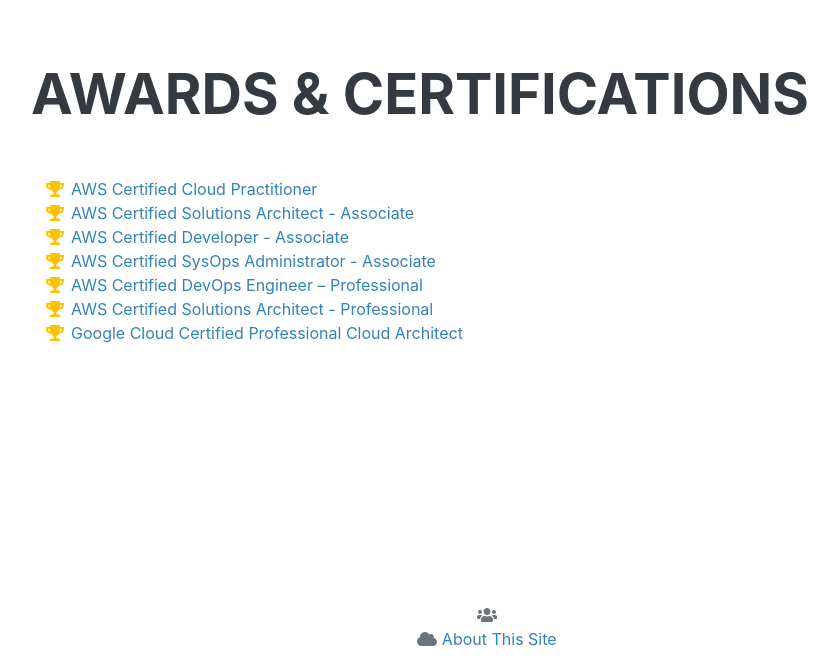
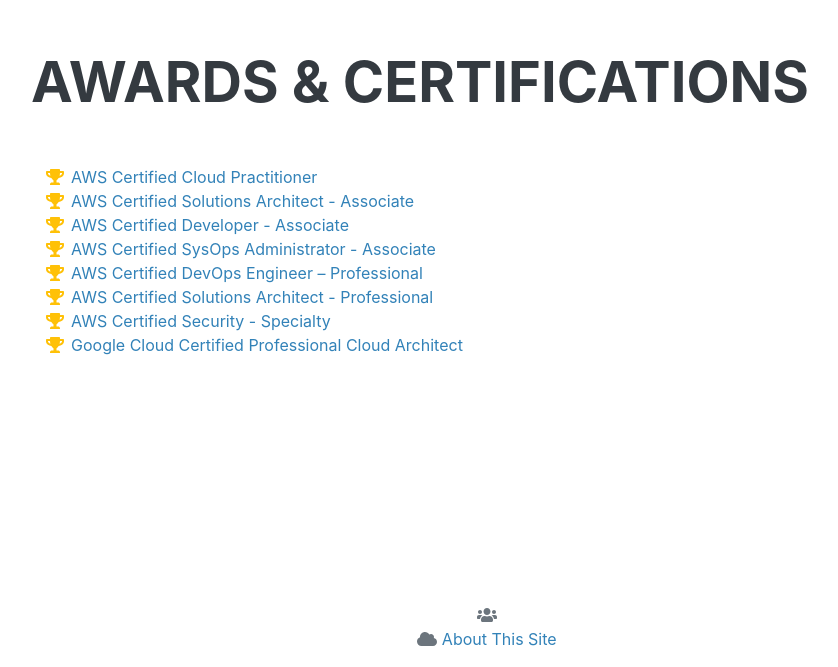
Before and after one commit to mplspunk/cloud-resume-front-end, a website: page index.html in a window 1280 px wide. Shown: the part 2600-3267 px from the top of the page, without its empty margins (289-1127 px from the left). Drawn offline with nearby package versions, Linux system fonts and the light colour scheme; no server answers; a web font is replaced by a local one.

Commit message:
Add certification

```diff
--- a/index.html
+++ b/index.html
@@ -175,6 +175,10 @@
                             <span class="fa-li"><i class="fas fa-trophy text-warning"></i></span>
                             <a href="https://www.credly.com/badges/187e7399-c5e1-4bb6-9d43-e36c755024e4" target="_blank">AWS Certified Solutions Architect - Professional</a>
                         </li>
+                         <li>
+                            <span class="fa-li"><i class="fas fa-trophy text-warning"></i></span>
+                            <a href="https://www.credly.com/badges/de9535c2-ec8e-43d4-933f-4aa24019752c" target="_blank">AWS Certified Security - Specialty</a>
+                        </li>
                         <li>
                             <span class="fa-li"><i class="fas fa-trophy text-warning"></i></span>
                             <a href="https://www.credential.net/5ccf93bd-d9d9-4a20-b766-fcb6466b7457" target="_blank">Google Cloud Certified Professional Cloud Architect</a>
```
